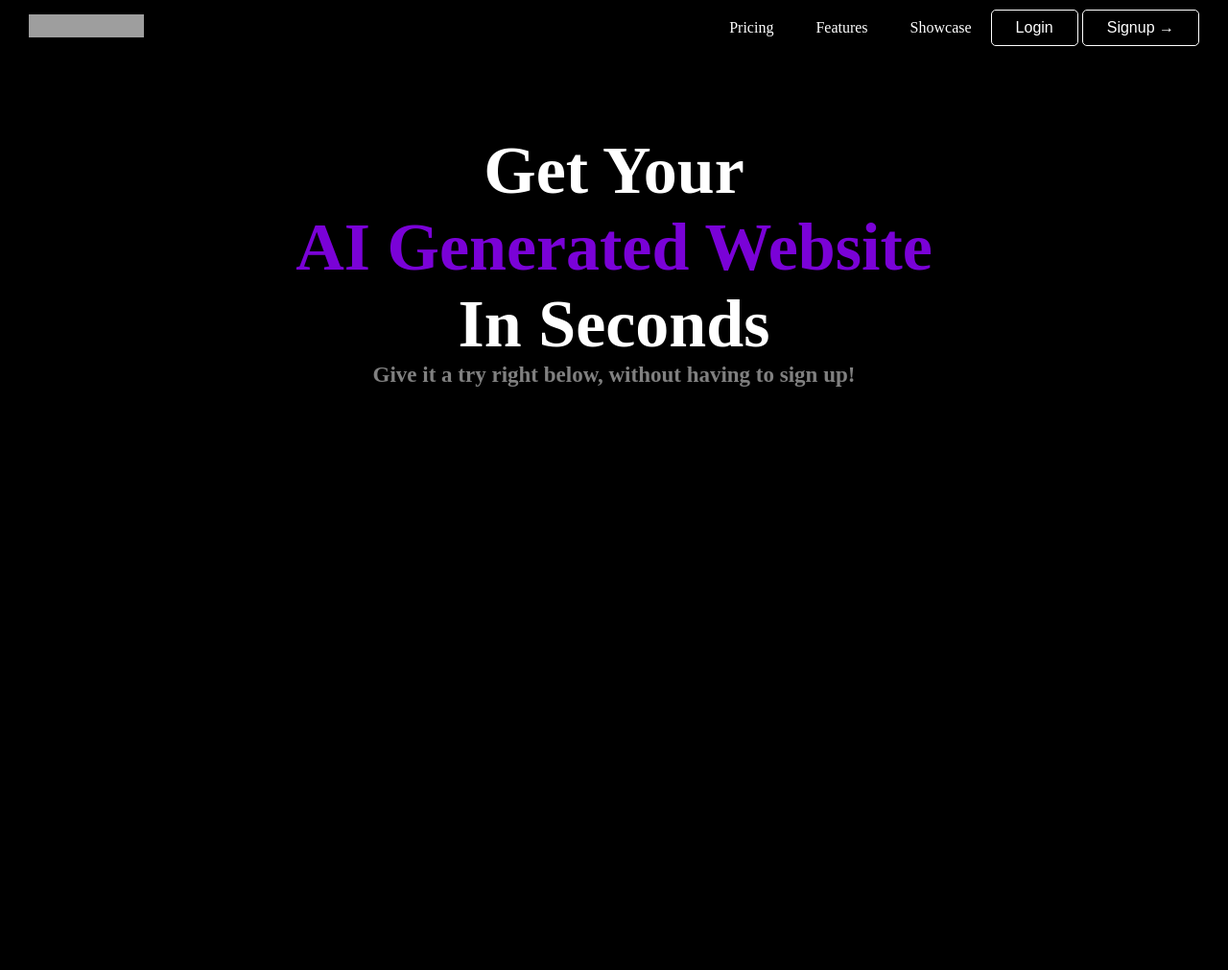
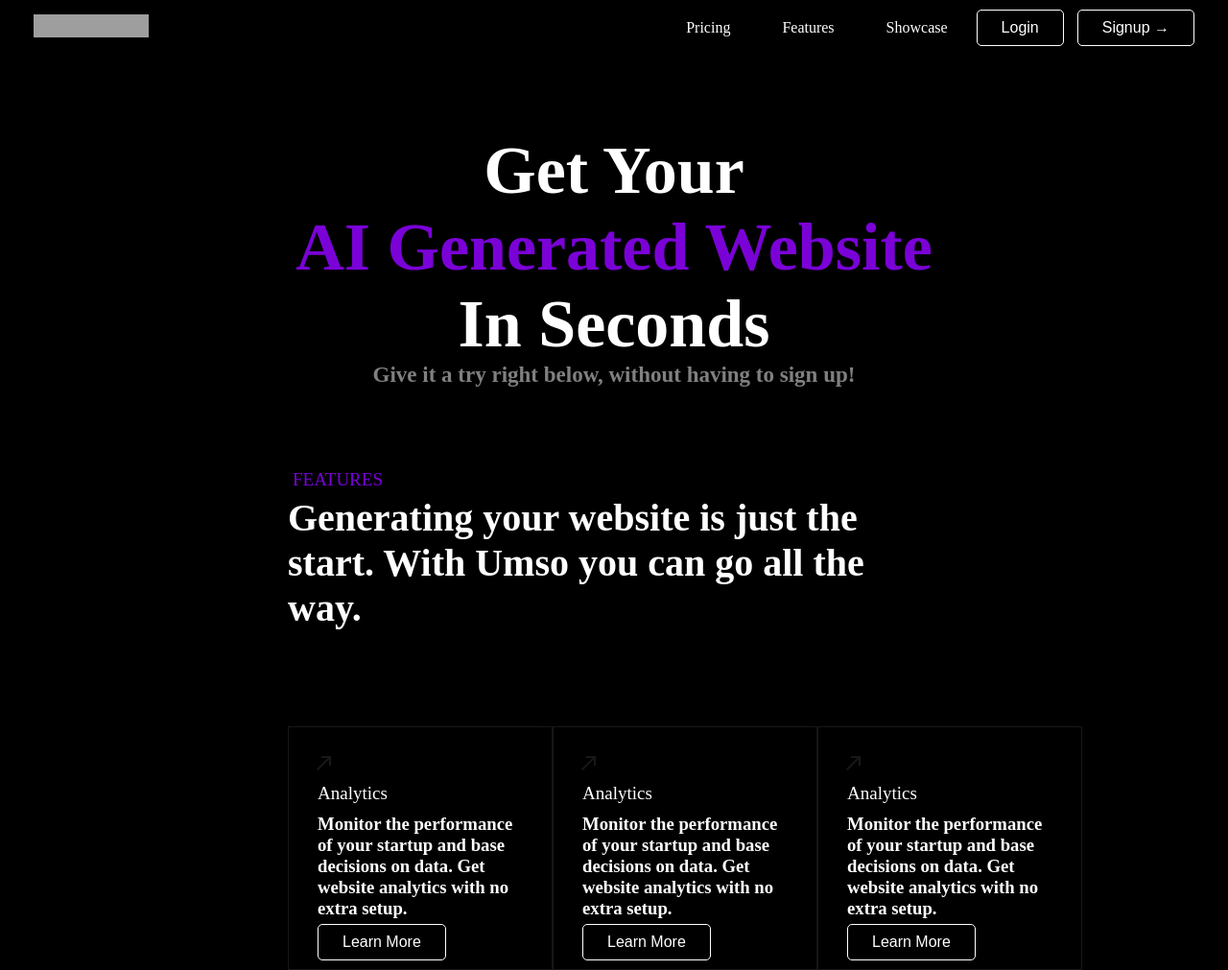
Before and after one commit to Mukul-kudegave/WEB204-C2, a plain HTML site: page index.html in a window 1280 px wide. Shown: the whole page at 96% size. Before the commit the page ends 800 px from the top, so only its background shows below. Drawn offline with nearby package versions, Linux system fonts and the light colour scheme; grey boxes are pictures that could not be loaded.

Commit message:
sec3_complete

```diff
--- a/index.html
+++ b/index.html
@@ -5,6 +5,7 @@
     <meta name="viewport" content="width=device-width, initial-scale=1.0">
     <title>WEB204-C2</title>
     <link rel="stylesheet" href="style.css">
+    <link rel="stylesheet" href="https://fonts.googleapis.com/css2?family=Material+Symbols+Outlined:opsz,wght,FILL,GRAD@24,400,0,0" />
 </head>
 <body>
     <header>
@@ -25,13 +26,61 @@
             <a href="#"><button>Signup →</button></a>
             </div>
     </header>
+
+    <!-- Middle_Section -->
+
     <section>
         <div class="middle">
-            <h1 class="l1">Get Your</h1>
+            <h1>Get Your</h1>
             <h1 class="l2">AI Generated Website</h1>
             <h1>In Seconds</h1>
             <h2>Give it a try right below, without having to sign up!</h2>
         </div>
     </section>
+    <div class="sec2">
+        <p>FEATURES</p>
+        <h1 class="sec2_l2">Generating your website is just the start.
+            With Umso you can go all the way.</h1>
+    </div>
+
+    <section class="sec3">
+        <div class="container">
+            <div class="box">
+                <div>
+                    <span class="material-symbols-outlined">
+                        north_east
+                        </span >
+                </div>
+                <p class="box_head">Analytics</p>
+                <h3>Monitor the performance of your startup and base decisions on data. Get website analytics with no extra setup.</h3>
+                <a href="#"><button>Learn More</button></a>
+            </div>
+        </div>
+        <div class="container">
+            <div class="box">
+                <div>
+                    <span class="material-symbols-outlined">
+                        north_east
+                        </span >
+                </div>
+                <p class="box_head">Analytics</p>
+                <h3>Monitor the performance of your startup and base decisions on data. Get website analytics with no extra setup.</h3>
+                <a href="#"><button>Learn More</button></a>
+            </div>
+        </div>
+        <div class="container">
+            <div class="box">
+                <div>
+                    <span class="material-symbols-outlined">
+                        north_east
+                        </span >
+                </div>
+                <p class="box_head">Analytics</p>
+                <h3>Monitor the performance of your startup and base decisions on data. Get website analytics with no extra setup.</h3>
+                <a href="#"><button>Learn More</button></a>
+            </div>
+        </div>
+    </section>
+
 </body>
 </html>
--- a/style.css
+++ b/style.css
@@ -1,3 +1,4 @@
+
 *{
     background-color: black;
     box-sizing: border-box;
@@ -58,3 +59,47 @@
     margin-top: 80px;
     margin-bottom: 80px;
 }
+p{
+    font-size: 19px;
+    color: rgb(122,2,215);
+}
+.sec2_l2{
+    font-size: 40px;
+    text-align: left;
+}
+.sec2{
+    padding-left: 300px;
+    padding-right: 300px;
+}
+.container{
+    width: 276px;
+    height: 254px;
+    box-shadow: rgba(0, 0, 0, 0.05) 0px 6px 24px 0px, rgba(0, 0, 0, 0.08) 0px 0px 0px 1px;
+    border: 1px solid;
+    color:
+    #18181b;
+    /* padding: 20px; */
+    justify-content: space-evenly;
+    display: flex;
+    align-items: flex-start;
+}
+.box{
+    padding: 5px;
+    margin: 20px;
+}
+h3{
+    color: white;
+}
+.box_head{
+    color: white;
+}
+.box, p, h3, a{
+    padding: 5px;
+}
+.sec3{
+    display: inline-block;
+    display: flex;
+    flex-wrap: wrap;
+    padding-left: 300px;
+    padding-top: 100px;
+}
```
